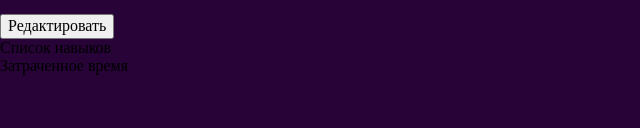
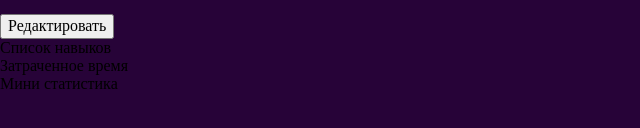
Before and after one commit to Rinat7002/SkillTimeTracker, a plain HTML site: page skills-page.html in a window 1280 px wide. Shown: the part 204-332 px from the top of the page, 0-640 px from the left. Drawn offline with Linux system fonts and the light colour scheme.

Commit message:
added new class "list-s"

```diff
--- a/skills-page.html
+++ b/skills-page.html
@@ -47,11 +47,16 @@
             <div class="container">
                 <button class="btn-edit">Редактировать</button>
 
+                <div class="list-s">
                 <div class="list-skills">
                     Список навыков
                 </div>
-                <div class="list-skills-time">
+                    <div class="list-skills">
                     Затраченное время
+                </div>
+                    <div class="list-skills">
+                        Мини статистика
+                    </div>
                 </div>
 
             </div>
```
